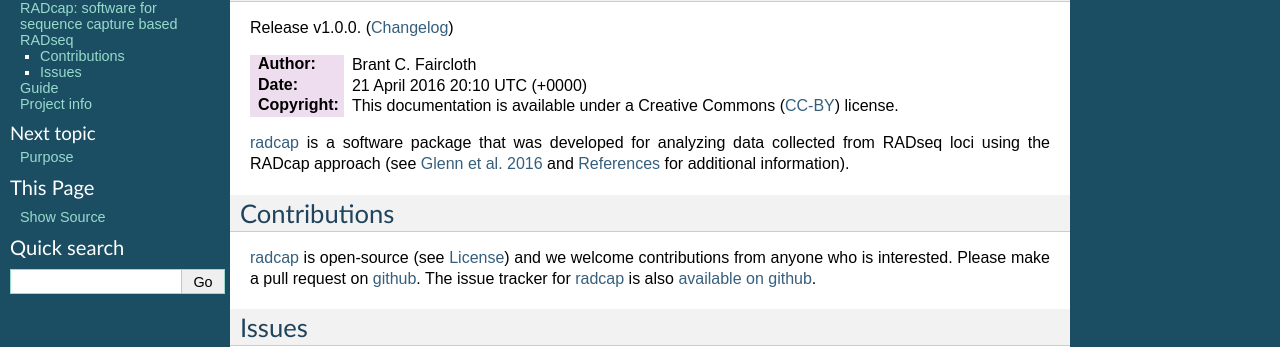
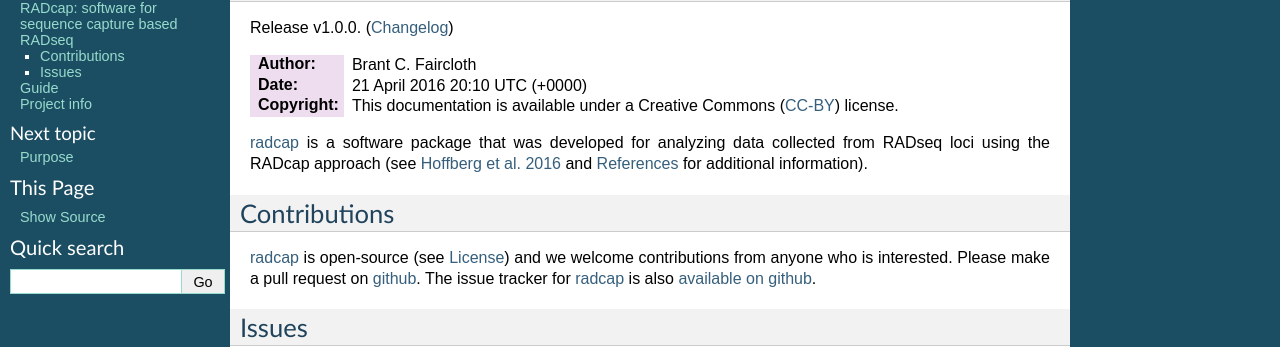
Before and after one commit to faircloth-lab/radcap, a Sphinx documentation site: the page built from docs/index.rst, in a window 1280 px wide. Shown: the part 74-421 px from the top of the page. Built offline with Sphinx 7.4.7, drawn with Linux system fonts in a browser that asks for light colours.

Commit message:
change citation

```diff
--- a/docs/global.rst
+++ b/docs/global.rst
@@ -23,4 +23,4 @@
 .. _tmux: http://tmux.sourceforge.net/
 .. _unittests: http://en.wikipedia.org/wiki/Unit_testing
 .. _virtualenv: http://www.virtualenv.org/
-.. _`Glenn et al. 2016`: http://dx.doi.org/10.1101/044651
+.. _`Hoffberg et al. 2016`: http://dx.doi.org/10.1101/044651
--- a/docs/index.rst
+++ b/docs/index.rst
@@ -16,7 +16,7 @@
 :Copyright: This documentation is available under a Creative Commons (`CC-BY`_) license.
 
 radcap_ is a software package that was developed for analyzing data collected
-from RADseq loci using the RADcap approach (see `Glenn et al. 2016`_ and
+from RADseq loci using the RADcap approach (see `Hoffberg et al. 2016`_ and
 :ref:`References` for additional information).
 
 Contributions
--- a/docs/license.rst
+++ b/docs/license.rst
@@ -15,7 +15,7 @@
 attribute the work to the author(s).
 
 If you use this documentation or the radcap_ software for your own research,
-please cite both the software and (Glenn et al. 2016).  See the Citing
+please cite both the software and `Hoffberg et al. 2016`_.  See the Citing
 section for more detail.
 
 Software
```
